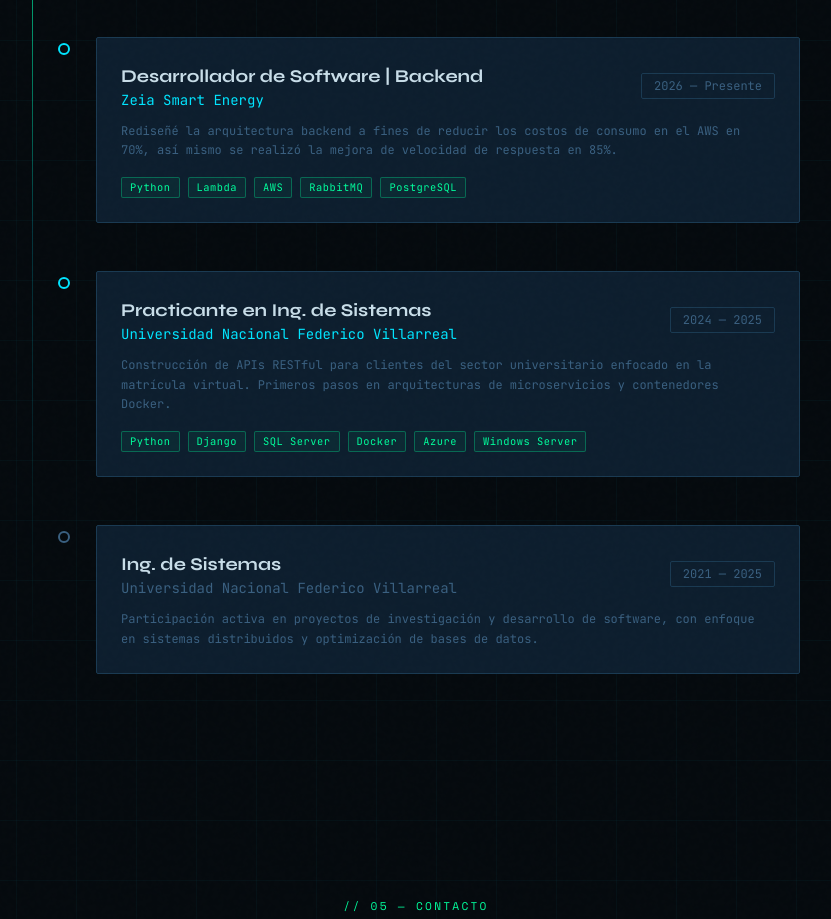
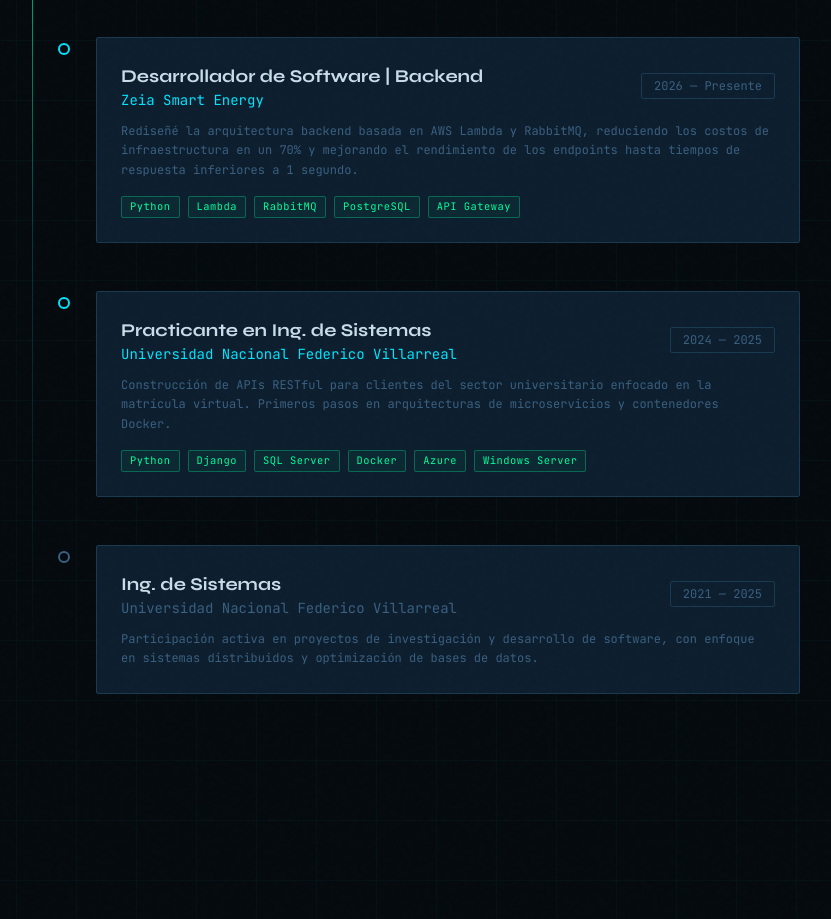
Before and after one commit to alvaro-espinozagarate/portfolio, a Next.js app: page / in a window 1280 px wide. Shown: the part 3800-4719 px from the top of the page, without its empty margins (224-1055 px from the left). Built offline with nearby package versions, Linux system fonts and the light colour scheme.

Commit message:
fix: update backend architecture description and tags in Experience component

```diff
--- a/components/Experience.tsx
+++ b/components/Experience.tsx
@@ -12,8 +12,8 @@ const EXPERIENCES = [
     company: "Zeia Smart Energy",
     period: "2026 — Presente",
     color: "cyan",
-    desc: "Rediseñé la arquitectura backend a fines de reducir los costos de consumo en el AWS en 70%, así mismo se realizó la mejora de velocidad de respuesta en 85%.",
-    tags: ["Python", "Lambda", "AWS", "RabbitMQ", "PostgreSQL"],
+    desc: "Rediseñé la arquitectura backend basada en AWS Lambda y RabbitMQ, reduciendo los costos de infraestructura en un 70% y mejorando el rendimiento de los endpoints hasta tiempos de respuesta inferiores a 1 segundo.",
+    tags: ["Python", "Lambda", "RabbitMQ", "PostgreSQL", "API Gateway"],
   },
   {
     role: "Practicante en Ing. de Sistemas",
```
